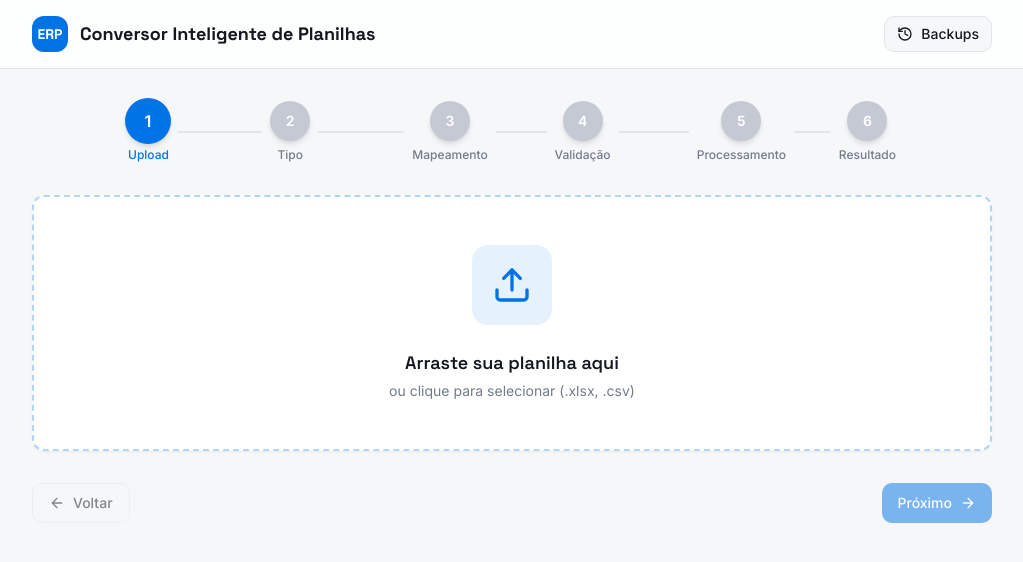
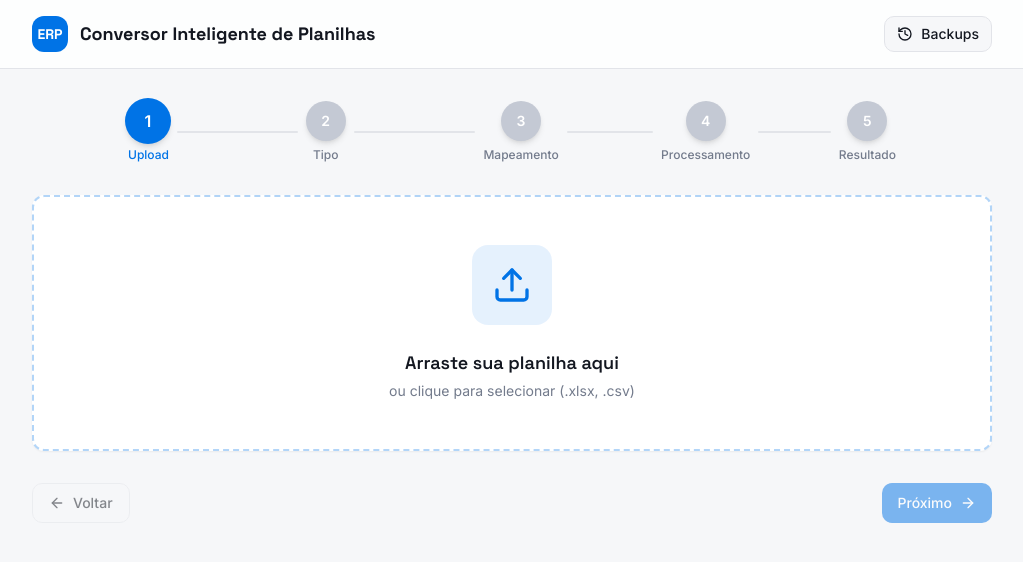
Before and after one commit to LeonardoOliveira96/ConverterAuto, a React (Vite) app: page / in a window 1280 px wide. Shown: the top 562 px of the page, without its empty margins (128-1151 px from the left). Built offline with nearby package versions, Linux system fonts and the light colour scheme; the HTML template or start-up script is replaced by a standard one.

Commit message:
Update StepperHeader.tsx

```diff
--- a/src/components/converter/StepperHeader.tsx
+++ b/src/components/converter/StepperHeader.tsx
@@ -5,7 +5,6 @@ const STEPS = [
   { label: 'Upload', icon: '📥' },
   { label: 'Tipo', icon: '📂' },
   { label: 'Mapeamento', icon: '🔗' },
-  { label: 'Validação', icon: '⚙️' },
   { label: 'Processamento', icon: '⚡' },
   { label: 'Resultado', icon: '📤' },
 ];
@@ -30,8 +29,8 @@ export function StepperHeader({ currentStep }: StepperHeaderProps) {
                   backgroundColor: isDone
                     ? 'hsl(var(--stepper-done))'
                     : isActive
-                    ? 'hsl(var(--stepper-active))'
-                    : 'hsl(var(--stepper-pending))',
+                      ? 'hsl(var(--stepper-active))'
+                      : 'hsl(var(--stepper-pending))',
                 }}
                 transition={{ type: 'spring', stiffness: 400, damping: 25 }}
                 className="w-10 h-10 rounded-full flex items-center justify-center text-sm font-semibold text-primary-foreground shadow-md"
```
